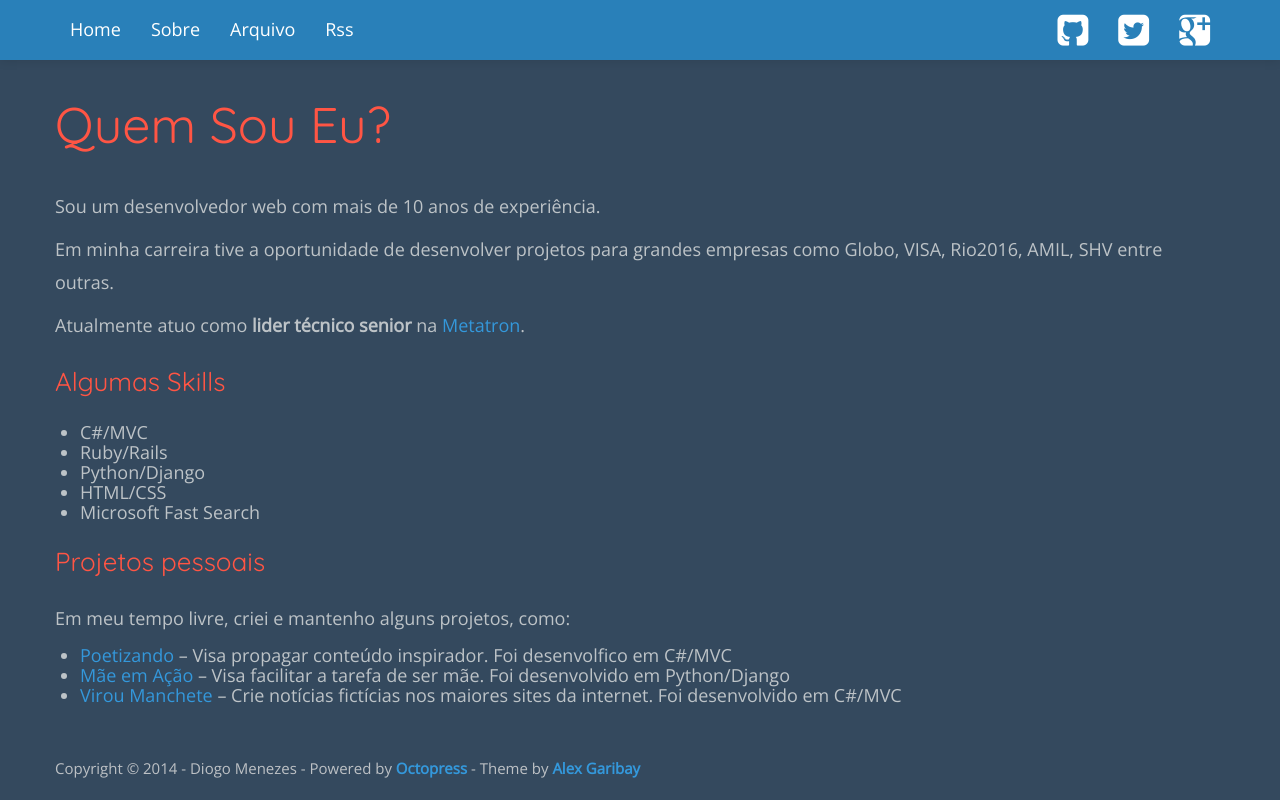
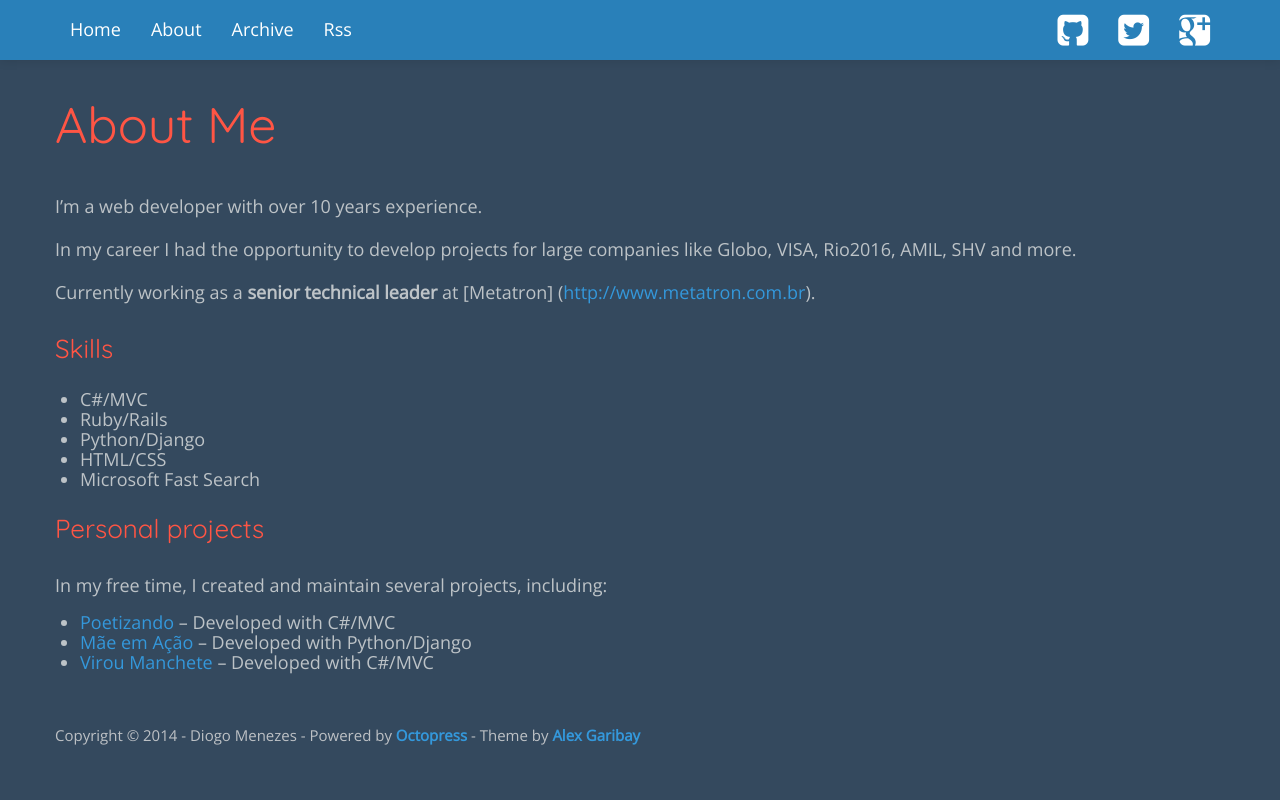
Before and after one commit to diogolmenezes/diogolmenezes.github.io, a plain HTML site: page about/index.html in a window 1280 px wide. Drawn offline with nearby package versions, Linux system fonts and the light colour scheme.

Commit message:
Site updated at 2014-01-21 04:07:32 UTC

```diff
--- a/about/index.html
+++ b/about/index.html
@@ -5,7 +5,7 @@
 <!--[if (gt IE 8)|(gt IEMobile 7)|!(IEMobile)|!(IE)]><!--><html class="no-js" lang="en"><!--<![endif]-->
 <head>
   <meta charset="utf-8">
-  <title>Quem sou eu? - dmenezes</title>
+  <title>About me - dmenezes</title>
   <meta name="author" content="Diogo Menezes">
 
 
@@ -50,9 +50,9 @@
 
         <li ><a href="/index.html">Home</a></li>
 
-        <li ><a href="/about">Sobre</a></li>
+        <li ><a href="/about">About</a></li>
 
-        <li ><a href="/blog/archives">Arquivo</a></li>
+        <li ><a href="/blog/archives">Archive</a></li>
 
         <li ><a href="/atom.xml">Rss</a></li>
 
@@ -87,18 +87,18 @@
 
   <header>
     <div class="jumbotron">
-      Quem Sou Eu?
+      About Me
     </div>
 
   </header>
 
-  <p>Sou um desenvolvedor web com mais de 10 anos de experiência.</p>
+  <p>I&rsquo;m a web developer with over 10 years experience.</p>
 
-<p>Em minha carreira tive a oportunidade de desenvolver projetos para grandes empresas como Globo, VISA, Rio2016, AMIL, SHV entre outras.</p>
+<p>In my career I had the opportunity to develop projects for large companies like Globo, VISA, Rio2016, AMIL, SHV and more.</p>
 
-<p>Atualmente atuo como <strong>lider técnico senior</strong> na <a href="http://www.metatron.com.br">Metatron</a>.</p>
+<p>Currently working as a <strong>senior technical leader</strong> at [Metatron] (<a href="http://www.metatron.com.br">http://www.metatron.com.br</a>).</p>
 
-<h2>Algumas Skills</h2>
+<h2>Skills</h2>
 
 <ul>
 <li>C#/MVC</li>
@@ -109,14 +109,14 @@
 </ul>
 
 
-<h2>Projetos pessoais</h2>
+<h2>Personal projects</h2>
 
-<p>Em meu tempo livre, criei e mantenho alguns projetos, como:</p>
+<p>In my free time, I created and maintain several projects, including:</p>
 
 <ul>
-<li><a href="http://poetizando.com.br">Poetizando</a> &ndash; Visa propagar conteúdo inspirador. Foi desenvolfico em C#/MVC</li>
-<li><a href="http://maeemacao.com.br">Mãe em Ação</a> &ndash; Visa facilitar a tarefa de ser mãe. Foi desenvolvido em Python/Django</li>
-<li><a href="http://viroumanchete.com.br">Virou Manchete</a> &ndash; Crie notícias fictícias nos maiores sites da internet. Foi desenvolvido em C#/MVC</li>
+<li><a href="http://poetizando.com.br">Poetizando</a> &ndash; Developed with C#/MVC</li>
+<li><a href="http://maeemacao.com.br">Mãe em Ação</a> &ndash; Developed with Python/Django</li>
+<li><a href="http://viroumanchete.com.br">Virou Manchete</a> &ndash; Developed with C#/MVC</li>
 </ul>
 
 
--- a/atom.xml
+++ b/atom.xml
@@ -4,7 +4,7 @@
   <title><![CDATA[dmenezes]]></title>
   <link href="http://diogolmenezes.github.io/atom.xml" rel="self"/>
   <link href="http://diogolmenezes.github.io/"/>
-  <updated>2014-01-21T02:00:14-02:00</updated>
+  <updated>2014-01-21T02:07:27-02:00</updated>
   <id>http://diogolmenezes.github.io/</id>
   <author>
     <name><![CDATA[Diogo Menezes]]></name>
--- a/blog/categories/all/atom.xml
+++ b/blog/categories/all/atom.xml
@@ -4,7 +4,7 @@
   <title><![CDATA[Category: all | dmenezes]]></title>
   <link href="http://diogolmenezes.github.io/blog/categories/all/atom.xml" rel="self"/>
   <link href="http://diogolmenezes.github.io/"/>
-  <updated>2014-01-21T02:00:14-02:00</updated>
+  <updated>2014-01-21T02:07:27-02:00</updated>
   <id>http://diogolmenezes.github.io/</id>
   <author>
     <name><![CDATA[Diogo Menezes]]></name>
--- a/blog/categories/jekyll/atom.xml
+++ b/blog/categories/jekyll/atom.xml
@@ -4,7 +4,7 @@
   <title><![CDATA[Category: jekyll | dmenezes]]></title>
   <link href="http://diogolmenezes.github.io/blog/categories/jekyll/atom.xml" rel="self"/>
   <link href="http://diogolmenezes.github.io/"/>
-  <updated>2014-01-21T02:00:14-02:00</updated>
+  <updated>2014-01-21T02:07:27-02:00</updated>
   <id>http://diogolmenezes.github.io/</id>
   <author>
     <name><![CDATA[Diogo Menezes]]></name>
--- a/blog/categories/octopress/atom.xml
+++ b/blog/categories/octopress/atom.xml
@@ -4,7 +4,7 @@
   <title><![CDATA[Category: octopress | dmenezes]]></title>
   <link href="http://diogolmenezes.github.io/blog/categories/octopress/atom.xml" rel="self"/>
   <link href="http://diogolmenezes.github.io/"/>
-  <updated>2014-01-21T02:00:14-02:00</updated>
+  <updated>2014-01-21T02:07:27-02:00</updated>
   <id>http://diogolmenezes.github.io/</id>
   <author>
     <name><![CDATA[Diogo Menezes]]></name>
--- a/blog/categories/ruby/atom.xml
+++ b/blog/categories/ruby/atom.xml
@@ -4,7 +4,7 @@
   <title><![CDATA[Category: ruby | dmenezes]]></title>
   <link href="http://diogolmenezes.github.io/blog/categories/ruby/atom.xml" rel="self"/>
   <link href="http://diogolmenezes.github.io/"/>
-  <updated>2014-01-21T02:00:14-02:00</updated>
+  <updated>2014-01-21T02:07:27-02:00</updated>
   <id>http://diogolmenezes.github.io/</id>
   <author>
     <name><![CDATA[Diogo Menezes]]></name>
--- a/sitemap.xml
+++ b/sitemap.xml
@@ -10,7 +10,7 @@
     </url>
     <url>
         <loc>http://diogolmenezes.github.io/about/</loc>
-        <lastmod>2014-01-20T23:49:07-02:00</lastmod>
+        <lastmod>2014-01-21T02:05:55-02:00</lastmod>
     </url>
     <url>
         <loc>http://diogolmenezes.github.io/blog/archives/</loc>
```
Also changed, not shown: blog/2014/01/20/everything-new-again/index.html (+2 -2 lines), blog/2014/01/21/criando-um-blog-com-octopress/index.html (+2 -2 lines), blog/archives/index.html (+2 -2 lines), blog/categories/all/index.html (+2 -2 lines), blog/categories/jekyll/index.html (+2 -2 lines), blog/categories/octopress/index.html (+2 -2 lines), blog/categories/ruby/index.html (+2 -2 lines), index.html (+3 -3 lines).
